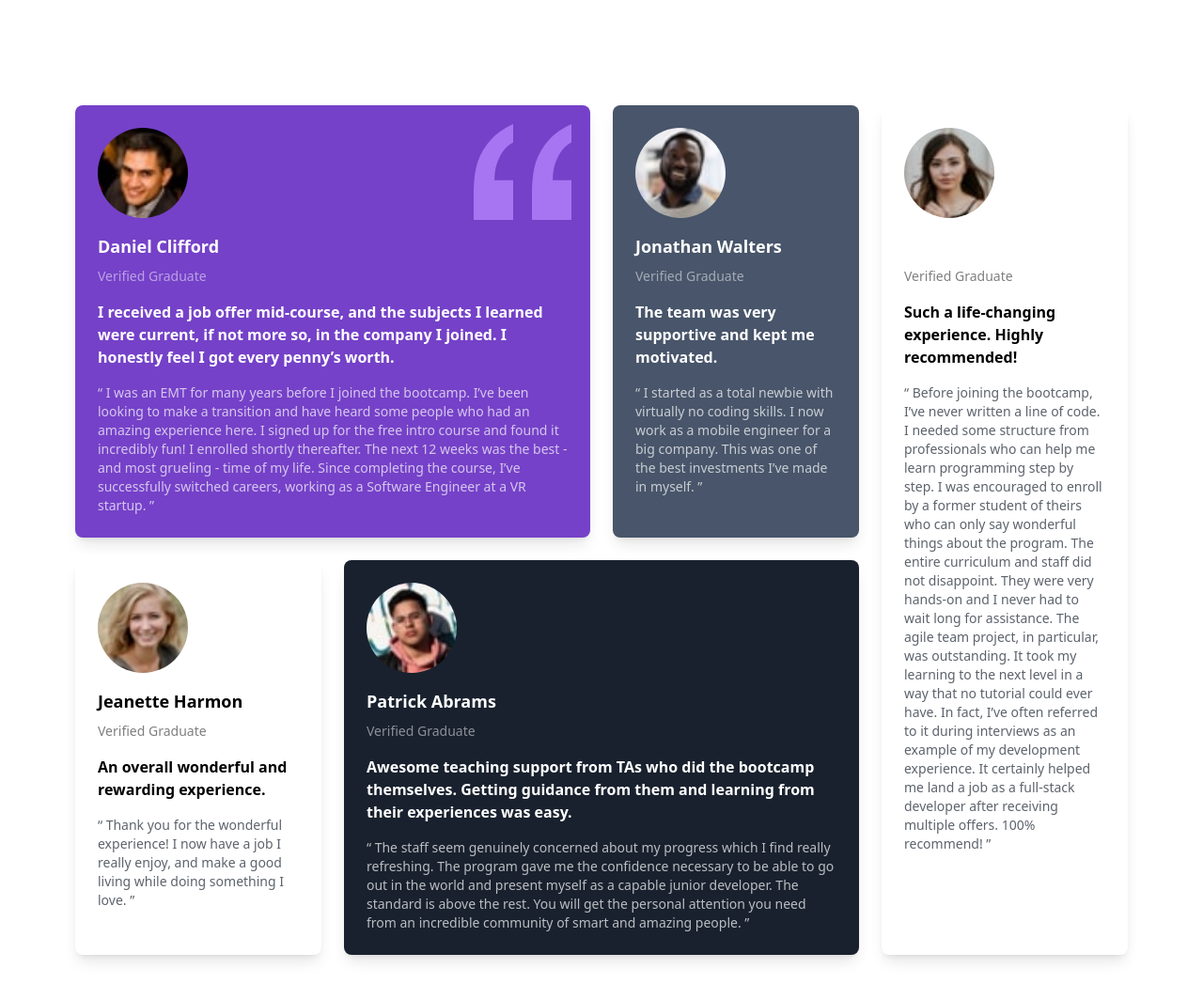
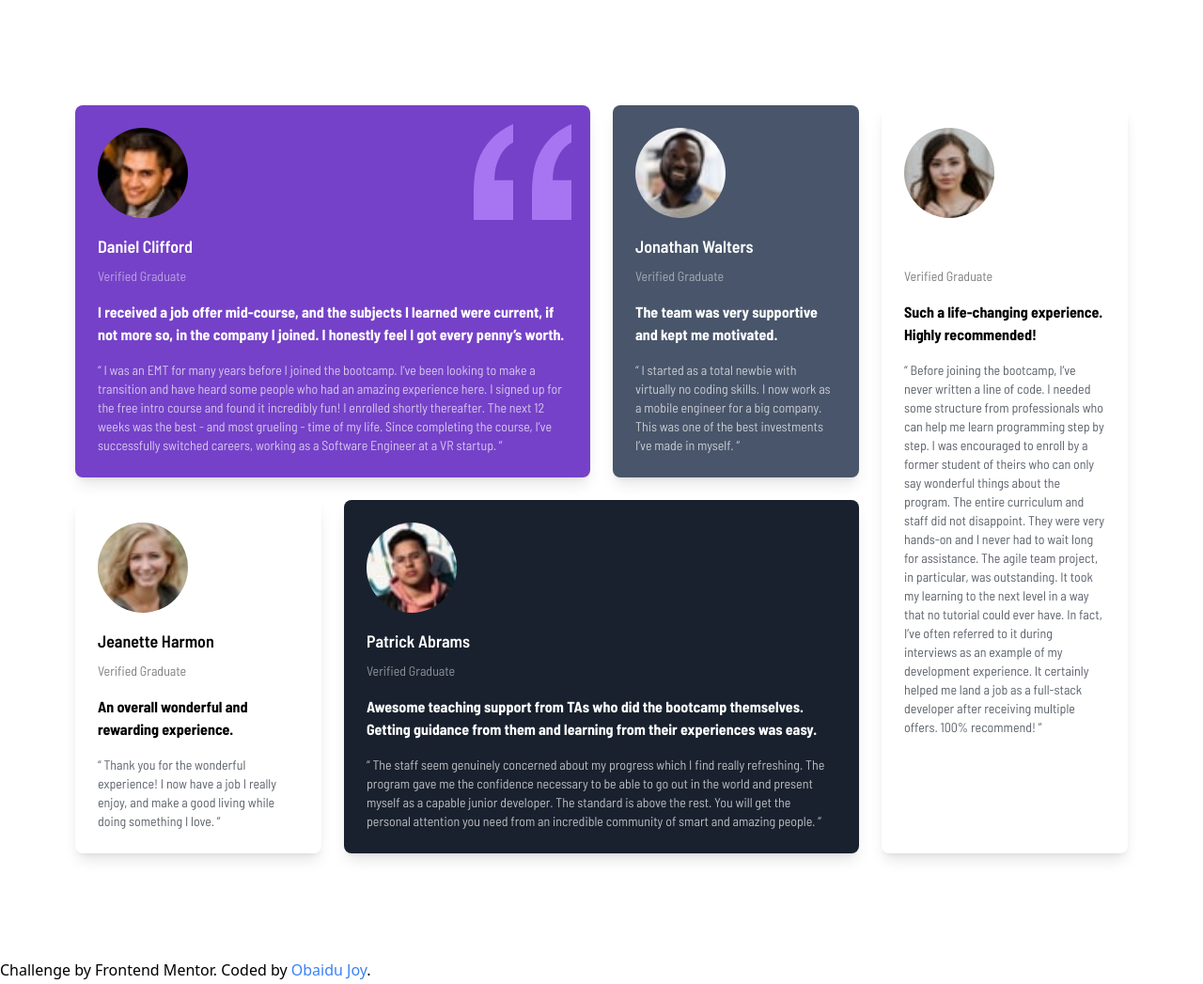
Before and after one commit to JoyObaidu/Testimonial-Grid-Section, a website: page index.html in a window 1280 px wide. Shown: the top 1047 px of the page at 94% size. Drawn offline with Linux system fonts and the light colour scheme.

Commit message:
first commit

```diff
--- a/styles.css
+++ b/styles.css
@@ -1,6 +1,8 @@
 @tailwind base;
 @tailwind components;
 @tailwind utilities;
+
+@import url('https://fonts.googleapis.com/css2?family=Barlow+Semi+Condensed:ital,wght@0,100;0,200;0,300;0,400;0,500;0,600;0,700;0,800;0,900;1,100;1,200;1,300;1,400;1,500;1,600;1,700;1,800;1,900&display=swap');
 
 :root{
     --Moderate-violet: hsl(263, 55%, 52%);
@@ -9,6 +11,10 @@
     --White: hsl(0, 0%, 100%);
     --Light-gray: hsl(0, 0%, 81%);
     --Light-grayish-blue: hsl(210, 46%, 95%);
+    }
+    .container{
+        font-family: "Barlow Semi Condensed", sans-serif;
+        font-style: normal;
     }
     .card-1{
         background-color: var(--Moderate-violet);
```
Also changed, not shown: README.md.
